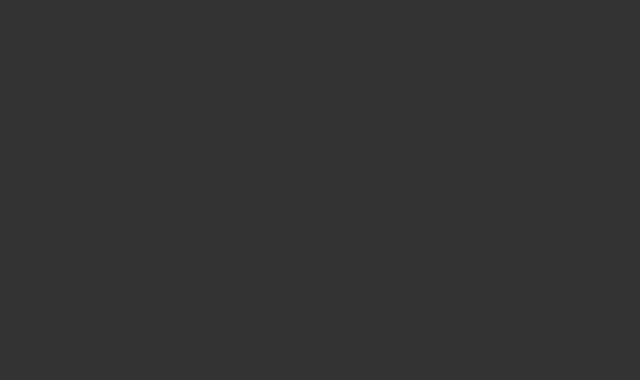
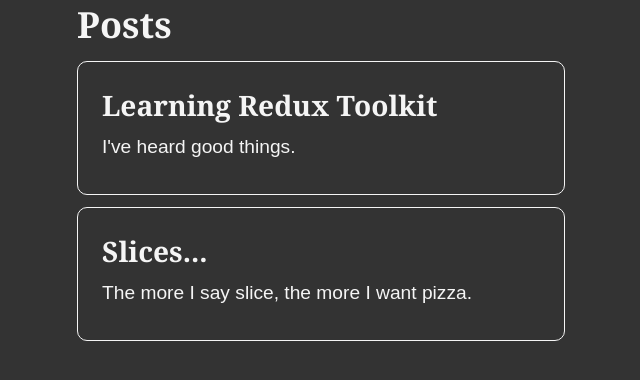
Before and after one commit to cyberbug2077/redux-course, a React (Create React App) app: page / in a window 1280 px wide. Shown: the top 380 px of the page, without its empty margins (313-953 px from the left). Built offline with nearby package versions, Linux system fonts and the light colour scheme.

Commit message:
add PostsList

```diff
--- a/src/App.js
+++ b/src/App.js
@@ -1,8 +1,9 @@
+import PostsList from "./features/posts/PostsList";
 
 function App() {
   return (
     <main className="App">
-
+      <PostsList />
     </main>
   );
 }
--- /dev/null
+++ b/src/features/posts/PostsList.js
@@ -0,0 +1,22 @@
+import { useSelector } from "react-redux";
+import { selectAllPosts } from "./postsSlice";
+
+const PostsList = () => {
+    const posts = useSelector(selectAllPosts)
+
+    const renderedPosts = posts.map(post => (
+        <article key={post.id}>
+            <h3>{post.title}</h3>
+            <p>{post.content.substring(0,100)}</p>
+        </article>
+    ))
+
+  return (
+    <div>
+        <h2>Posts</h2>
+        {renderedPosts}
+    </div>
+  )
+}
+
+export default PostsList
```
